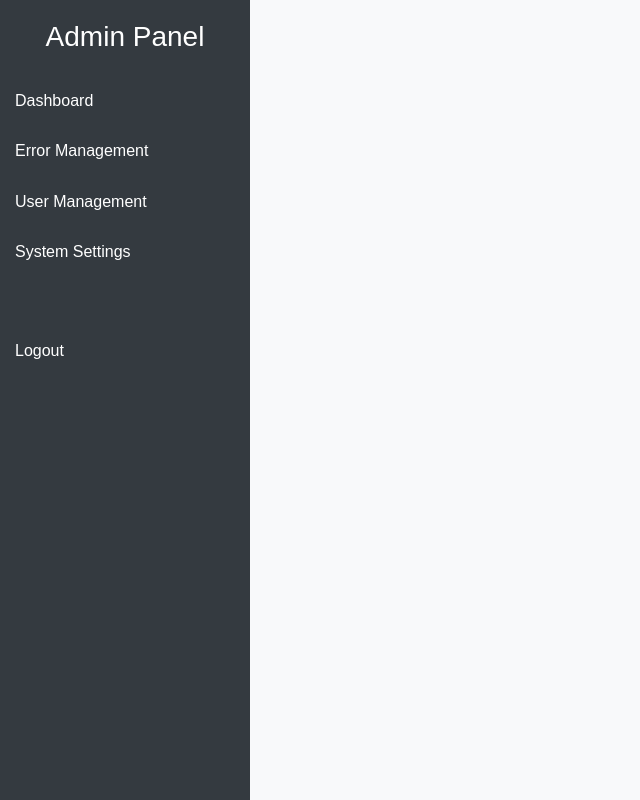
After one commit to Jeffery2008/VertoAd, a PHP site: template app/Views/admin/header.php in a window 1280 px wide. The commit adds this page. Shown: the whole page, without its empty margins (0-640 px from the left). Run offline with PHP 8.4, Linux system fonts and the light colour scheme; the template is opened without the code that fills it, so the values that code supplies are empty; some libraries are stand-ins or nearby versions.

Commit message:
fix the layout of /admin/error/dashboard

```diff
--- a/app/Views/admin/error_detail.php
+++ b/app/Views/admin/error_detail.php
@@ -1,6 +1,5 @@
 <?php require_once ROOT_PATH . '/app/Views/admin/header.php'; ?>
 
-<div class="container-fluid mt-4">
 <div class="d-flex justify-content-between align-items-center mb-4">
     <h1>错误详情 <span class="text-muted">#<?php echo $error['id']; ?></span></h1>
     <div>
@@ -255,6 +254,5 @@
         </div>
     </div>
 </div>
-</div>
 
 <?php require_once ROOT_PATH . '/app/Views/admin/footer.php'; ?>
--- a/app/Views/admin/error_list.php
+++ b/app/Views/admin/error_list.php
@@ -1,6 +1,5 @@
 <?php require_once ROOT_PATH . '/app/Views/admin/header.php'; ?>
 
-<div class="container-fluid mt-4">
 <div class="d-flex justify-content-between align-items-center mb-4">
     <h1>错误日志</h1>
     <a href="/admin/errors/dashboard" class="btn btn-primary">返回监控大屏</a>
@@ -171,7 +170,6 @@
         <?php endif; ?>
     </div>
 </div>
-</div>
 
 <script>
 document.addEventListener('DOMContentLoaded', function() {
--- /dev/null
+++ b/app/Views/admin/header.php
@@ -0,0 +1,83 @@
+<!DOCTYPE html>
+<html lang="zh-CN">
+<head>
+  <meta charset="UTF-8">
+  <meta name="viewport" content="width=device-width, initial-scale=1.0">
+  <title>管理后台 - 错误管理</title>
+  <link href="https://cdn.jsdelivr.net/npm/bootstrap@5.1.3/dist/css/bootstrap.min.css" rel="stylesheet">
+  <style>
+    body {
+      font-family: "Microsoft YaHei", Arial, sans-serif;
+      line-height: 1.6;
+      margin: 0;
+      padding: 0;
+      background-color: #f8f9fa;
+    }
+    .sidebar {
+      background-color: #343a40;
+      color: #fff;
+      height: 100vh;
+      position: fixed;
+      width: 250px;
+      padding-top: 20px;
+      left: 0;
+      top: 0;
+      z-index: 100;
+    }
+    .sidebar a {
+      color: #fff;
+      padding: 10px 15px;
+      text-decoration: none;
+      display: block;
+      font-size: 16px;
+    }
+    .sidebar a:hover {
+      background-color: #495057;
+    }
+    .main-content {
+      margin-left: 250px;
+      padding: 20px;
+      width: calc(100% - 250px);
+    }
+    .active {
+      background-color: #007bff;
+    }
+    .nav-item {
+      margin-bottom: 5px;
+    }
+    .card {
+      box-shadow: 0 0.125rem 0.25rem rgba(0, 0, 0, 0.075);
+      margin-bottom: 20px;
+    }
+    .alert {
+      margin-top: 20px;
+    }
+  </style>
+</head>
+<body>
+  <div class="sidebar">
+    <h3 class="text-center mb-4">Admin Panel</h3>
+    <ul class="nav flex-column">
+      <li class="nav-item">
+        <a class="nav-link" href="/admin/dashboard">Dashboard</a>
+      </li>
+      <li class="nav-item">
+        <a class="nav-link" href="/admin/errors">Error Management</a>
+      </li>
+      <li class="nav-item">
+        <a class="nav-link" href="/admin/users">User Management</a>
+      </li>
+      <li class="nav-item">
+        <a class="nav-link" href="/admin/settings">System Settings</a>
+      </li>
+      <li class="nav-item mt-5">
+        <a class="nav-link" href="/logout">Logout</a>
+      </li>
+    </ul>
+  </div>
+
+  <div class="main-content">
+    <!-- 主要内容区域 -->
+  </div>
+</body>
+</html>
```
Also changed, not shown: app/Views/admin/error_dashboard.php (+11 -13 lines), app/Views/admin/footer.php (added, +19 -0 lines). Lines whose indentation alone changed are shown as unchanged.
